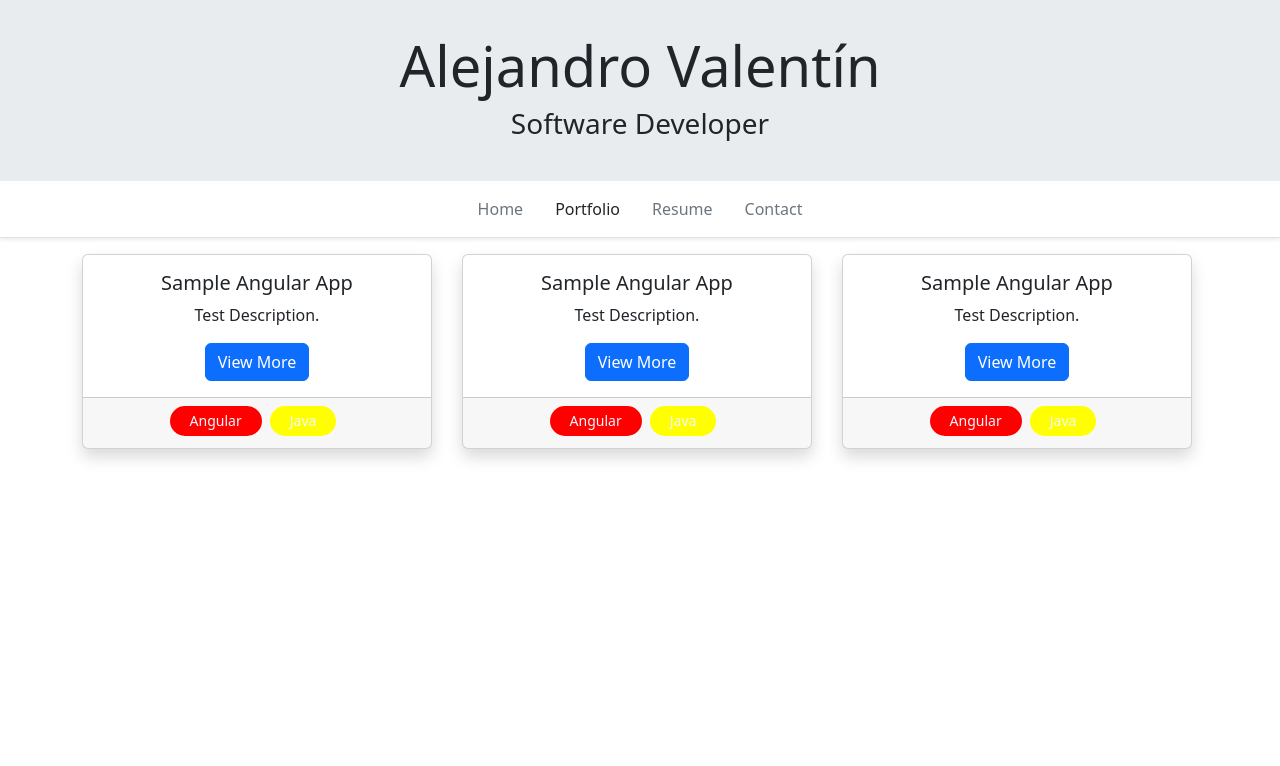
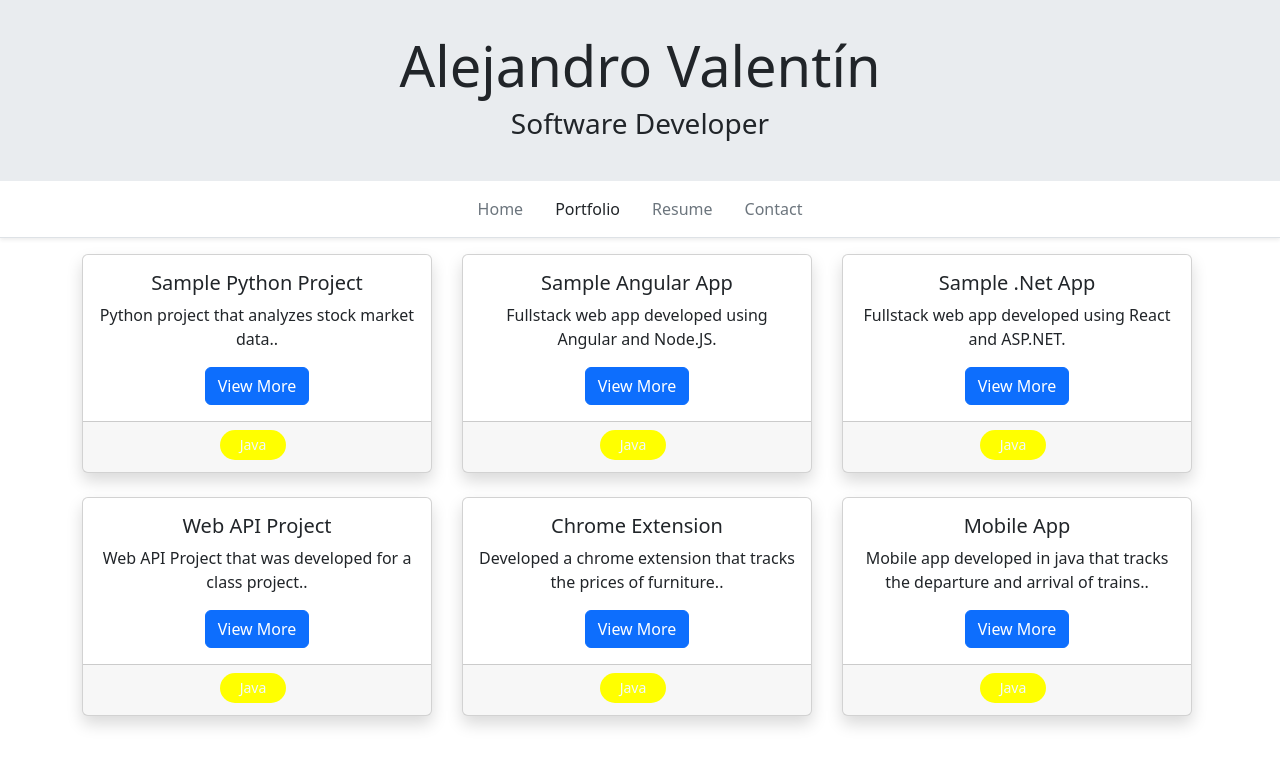
Before and after one commit to Tamuzur/portfolio, an Angular app: page /portfolio in a window 1280 px wide. Shown: the top 766 px of the page. Built offline with nearby package versions, Linux system fonts and the light colour scheme.

Commit message:
Cambio a los proyectos, ahora estan hechos a partir del model Project utilizando un servicio para conectarlo con la pagina home

```diff
--- a/src/app/home/home.component.html
+++ b/src/app/home/home.component.html
@@ -14,6 +14,7 @@
         <div class = "col-lg shadow border m-1">
             <div class="text-center">
                 <h2>Featured Project</h2>
+                <h4>{{featuredProject.name}}</h4>
             </div>
         </div>
 
--- a/src/app/home/home.component.ts
+++ b/src/app/home/home.component.ts
@@ -1,15 +1,22 @@
-import { Component } from '@angular/core';
+import { Component, OnInit } from '@angular/core';
 import { Title } from '@angular/platform-browser';
+import { ProjectsService } from '../services/projects.service';
+import { Project } from '../_models/Project';
 
 @Component({
   selector: 'app-home',
   templateUrl: './home.component.html',
   styleUrls: ['./home.component.css']
 })
-export class HomeComponent {
+export class HomeComponent implements OnInit{
 
-    constructor(private titleService : Title) {
+  featuredProject = {} as Project;
+  constructor(private titleService : Title, private projectService: ProjectsService) {
       this.titleService.setTitle('Alejandro Valentin - Home')
-    }
+  }
+
+  ngOnInit(): void {
+    this.featuredProject = this.projectService.GetProjectById(1);
+  }
 
 }
--- a/src/app/portfolio/portfolio.component.html
+++ b/src/app/portfolio/portfolio.component.html
@@ -1,13 +1,7 @@
 <div class="container">
 
     <div class="row">
-        <div class="col-lg-4 col-md-6 mb-4" style="max-width: 300px; min-width: 380px;">
-            <app-project-card [project]="project"></app-project-card>
-        </div>
-        <div class="col-lg-4 col-md-6 mb-4" style="max-width: 300px; min-width: 380px;">
-            <app-project-card [project]="project"></app-project-card>
-        </div>
-        <div class="col-lg-4 col-md-6 mb-4" style="max-width: 300px; min-width: 380px;">
+        <div *ngFor="let project of projects" class="col-lg-4 col-md-6 mb-4" style="max-width: 300px; min-width: 380px;">
             <app-project-card [project]="project"></app-project-card>
         </div>
     </div>
--- a/src/app/portfolio/portfolio.component.ts
+++ b/src/app/portfolio/portfolio.component.ts
@@ -1,27 +1,24 @@
-import { Component } from '@angular/core';
+import { Component, OnInit } from '@angular/core';
 import { Title } from '@angular/platform-browser';
-import { Project } from '../_models/project';
 import { Tag } from '../_models/Tags';
+import { Project } from '../_models/Project';
+import { ProjectsService } from '../services/projects.service';
 
 @Component({
   selector: 'app-portfolio',
   templateUrl: './portfolio.component.html',
   styleUrls: ['./portfolio.component.css']
 })
-export class PortfolioComponent {
+export class PortfolioComponent implements OnInit {
 
-project: Project = {
-  id : 0,
-  name : 'Sample Angular App',
-  summary : 'Test Description',
-  description : '',
-  projectLink: '',
-  tags: [Tag.ANGULAR,Tag.JAVA],
-  pictures: []
+  projects = {} as Project[];
 
+
+  constructor(private titleService : Title, private projectService: ProjectsService) {
+      this.titleService.setTitle('Alejandro Valentin - Portfolio')
+  }
+
+  ngOnInit(): void {
+    this.projects = this.projectService.GetProjects();
+  }
 }
-
-    constructor(private titleService : Title) {
-      this.titleService.setTitle('Alejandro Valentin - Portfolio')
-    }
-}
--- a/src/app/project-card/project-card.component.ts
+++ b/src/app/project-card/project-card.component.ts
@@ -1,5 +1,5 @@
 import { Component, Input } from '@angular/core';
-import { Project } from '../_models/project';
+import { Project } from '../_models/Project';
 
 @Component({
   selector: 'app-project-card',
--- /dev/null
+++ b/src/app/services/projects.service.ts
@@ -0,0 +1,35 @@
+import { Injectable } from '@angular/core';
+import { Project } from '../_models/Project';
+import { Tag } from '../_models/Tags';
+
+@Injectable({
+  providedIn: 'root'
+})
+export class ProjectsService {
+
+  projects: Project[] = [
+    {id: 0, name: "Sample Python Project", pictures: ["../../assets/Image1.png","../../assets/Image2.png","../../assets/Image3.png"], projectLink: "//www.github.com", summary: "Python project that analyzes stock market data.", description: "Lorem ipsum dolor sit amet, consectetur adipiscing elit, sed do eiusmod tempor incididunt ut labore et dolore magna aliqua. Ut enim ad minim veniam, quis nostrud exercitation ullamco laboris nisi ut aliquip ex ea commodo consequat. Duis aute irure dolor in reprehenderit in voluptate velit esse cillum dolore eu fugiat nulla pariatur. Excepteur sint occaecat cupidatat non proident, sunt in culpa qui officia deserunt mollit anim id est laborum.", tags: [Tag.JAVA]},
+    {id: 1, name: "Sample Angular App", pictures: ["../../assets/Image1.png","../../assets/Image2.png","../../assets/Image3.png"], projectLink: "//www.github.com", summary: "Fullstack web app developed using Angular and Node.JS", description: "Lorem ipsum dolor sit amet, consectetur adipiscing elit, sed do eiusmod tempor incididunt ut labore et dolore magna aliqua. Ut enim ad minim veniam, quis nostrud exercitation ullamco laboris nisi ut aliquip ex ea commodo consequat. Duis aute irure dolor in reprehenderit in voluptate velit esse cillum dolore eu fugiat nulla pariatur. Excepteur sint occaecat cupidatat non proident, sunt in culpa qui officia deserunt mollit anim id est laborum.", tags: [Tag.JAVA]},
+    {id: 2, name: "Sample .Net App", pictures: ["../../assets/Image1.png","../../assets/Image2.png","../../assets/Image3.png"], projectLink: "//www.github.com", summary: "Fullstack web app developed using React and ASP.NET", description: "Lorem ipsum dolor sit amet, consectetur adipiscing elit, sed do eiusmod tempor incididunt ut labore et dolore magna aliqua. Ut enim ad minim veniam, quis nostrud exercitation ullamco laboris nisi ut aliquip ex ea commodo consequat. Duis aute irure dolor in reprehenderit in voluptate velit esse cillum dolore eu fugiat nulla pariatur. Excepteur sint occaecat cupidatat non proident, sunt in culpa qui officia deserunt mollit anim id est laborum.", tags: [Tag.JAVA]},
+    {id: 3, name: "Web API Project", pictures: ["../../assets/Image1.png","../../assets/Image2.png","../../assets/Image3.png"], projectLink: "//www.github.com", summary: "Web API Project that was developed for a class project.", description: "Lorem ipsum dolor sit amet, consectetur adipiscing elit, sed do eiusmod tempor incididunt ut labore et dolore magna aliqua. Ut enim ad minim veniam, quis nostrud exercitation ullamco laboris nisi ut aliquip ex ea commodo consequat. Duis aute irure dolor in reprehenderit in voluptate velit esse cillum dolore eu fugiat nulla pariatur. Excepteur sint occaecat cupidatat non proident, sunt in culpa qui officia deserunt mollit anim id est laborum.", tags: [Tag.JAVA]},
+    {id: 4, name: "Chrome Extension", pictures: ["../../assets/Image1.png","../../assets/Image2.png","../../assets/Image3.png"], projectLink: "//www.github.com", summary: "Developed a chrome extension that tracks the prices of furniture.", description: "Lorem ipsum dolor sit amet, consectetur adipiscing elit, sed do eiusmod tempor incididunt ut labore et dolore magna aliqua. Ut enim ad minim veniam, quis nostrud exercitation ullamco laboris nisi ut aliquip ex ea commodo consequat. Duis aute irure dolor in reprehenderit in voluptate velit esse cillum dolore eu fugiat nulla pariatur. Excepteur sint occaecat cupidatat non proident, sunt in culpa qui officia deserunt mollit anim id est laborum.", tags: [Tag.JAVA]},
+    {id: 5, name: "Mobile App", pictures: ["../../assets/Image1.png","../../assets/Image2.png","../../assets/Image3.png"], projectLink: "//www.github.com", summary: "Mobile app developed in java that tracks the departure and arrival of trains.", description: "Lorem ipsum dolor sit amet, consectetur adipiscing elit, sed do eiusmod tempor incididunt ut labore et dolore magna aliqua. Ut enim ad minim veniam, quis nostrud exercitation ullamco laboris nisi ut aliquip ex ea commodo consequat. Duis aute irure dolor in reprehenderit in voluptate velit esse cillum dolore eu fugiat nulla pariatur. Excepteur sint occaecat cupidatat non proident, sunt in culpa qui officia deserunt mollit anim id est laborum.", tags: [Tag.JAVA]}
+  ];
+
+  constructor() { }
+
+  GetProjects() {
+    return this.projects;
+
+  }
+
+  GetProjectById(id: number) : Project {
+     let project = this.projects.find (project => project.id === id);
+
+     if (project === undefined) {
+      throw new TypeError('There is no project that matches the id: ' + id);
+     }
+
+     return project;
+  }
+}
```
